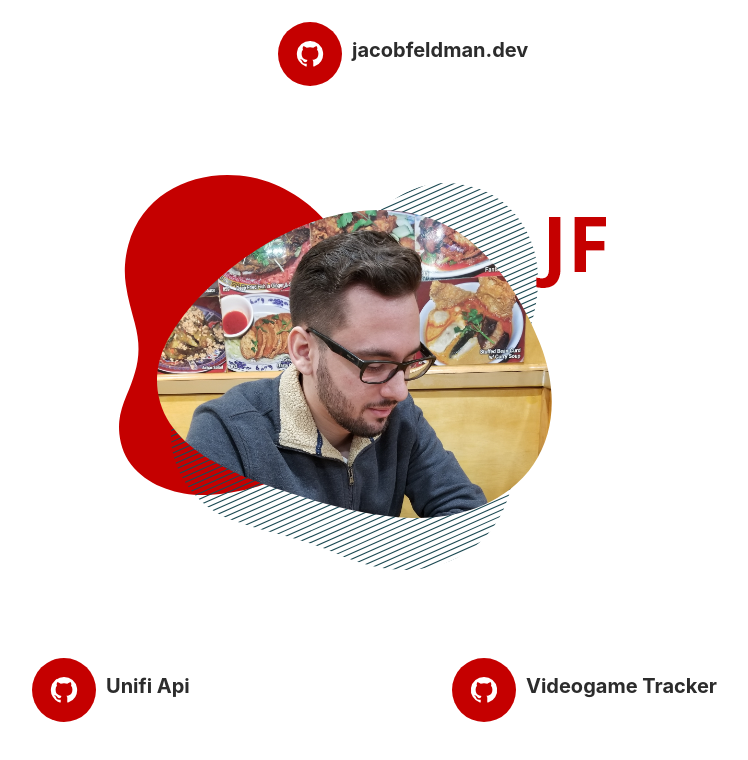
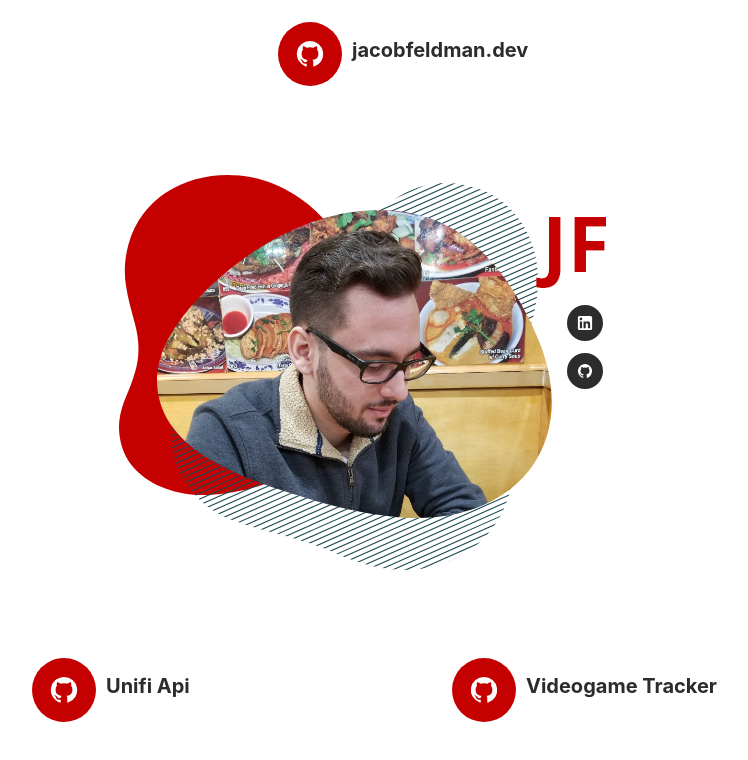
Before and after one commit to cooljacob204/jacobfeldman.dev, a React (Create React App) app: page / in a window 1280 px wide. Shown: the top 760 px of the page, without its empty margins (198-946 px from the left). Built offline with nearby package versions, Linux system fonts and the light colour scheme.

Commit message:
Adds github and linked icons/links

```diff
--- a/src/components/Me/Me.css
+++ b/src/components/Me/Me.css
@@ -10,30 +10,86 @@
   margin-left: -200px;
 }
 
-.centerpiece :nth-child(1){
+.centerpiece > :nth-child(1){
   z-index: 1;
   position: absolute;
   top: -35px;
   left: -38px;
 }
 
-.centerpiece :nth-child(2){
+.centerpiece > :nth-child(2){
   z-index: 2;
   position: absolute;
   top: -27px;
   left: 14px;
 }
 
-.centerpiece :nth-child(3){
+.centerpiece > :nth-child(3){
   z-index: 2;
   position: absolute;
   top: -20px;
   left: 379px;
 }
 
-.centerpiece :last-child{
+.centerpiece > :nth-child(4){
+  z-index: 3;
+  width: 36px;
+  height: 36px;
+  background-color: #2c2c2c;
+  border-radius: 50%;
+  border-width: thick;
+  left: 410px;
+  top: 95px;
+  position: absolute;
+  display: flex;
+  justify-content: center;
+  align-items: center;
+  transition: .3s;
+}
+
+.centerpiece > :nth-child(4):hover{
+  border: 4px solid #c50000;
+}
+
+.centerpiece > :nth-child(4) img{
+  width: 32px;
+  height: 32px;
+}
+
+.centerpiece > :nth-child(5){
+  z-index: 3;
+  width: 36px;
+  height: 36px;
+  background-color: #2c2c2c;
+  border-radius: 50%;
+  border-width: thick;
+  left: 410px;
+  top: 143px;
+  position: absolute;
+  display: flex;
+  justify-content: center;
+  align-items: center;
+  transition: .3s;
+}
+
+.centerpiece > :nth-child(5):hover{
+  border: 4px solid #c50000;
+}
+
+.centerpiece > :nth-child(5) img{
+  width: 32px;
+  height: 32px;
+}
+
+
+.centerpiece  > :nth-child(5){
+  z-index: 4;
+  position: absolute;
+}
+
+.centerpiece > :last-child{
   position: relative;
-  z-index: 3;
+  z-index: 5;
 }
 
 @media screen and (max-width: 864px) {
@@ -58,4 +114,7 @@ top: 357px;
 left: 731px;
 
 top: 364px;
-left: 1096px;*/
+left: 1096px;
+
+top: 479px;
+left: 1127px;*/
--- a/src/components/Me/Me.jsx
+++ b/src/components/Me/Me.jsx
@@ -26,6 +26,12 @@ export default function Me(){
       <img src='/centerpiece/background1.svg' alt='background 1' />
       <img src='/centerpiece/background2.svg' alt='background 2' />
       <img src='/centerpiece/JF.png' alt='initials' />
+      <a href='https://www.linkedin.com/in/jacobgfeld/' target='_blank'>
+        <img src='/centerpiece/linkedin-small-white.svg' alt='linkedin' />
+      </a>
+      <a href='https://github.com/cooljacob204' target='_blank'>
+        <img src='/centerpiece/github-small-white.svg' alt='github' />
+      </a>
       <img src='/centerpiece/me.png' alt='me' />
     </div>
   </div>
```
Also changed, not shown: public/centerpiece/github-small-white.svg (added), public/centerpiece/linkedin-small-white.svg (added).
